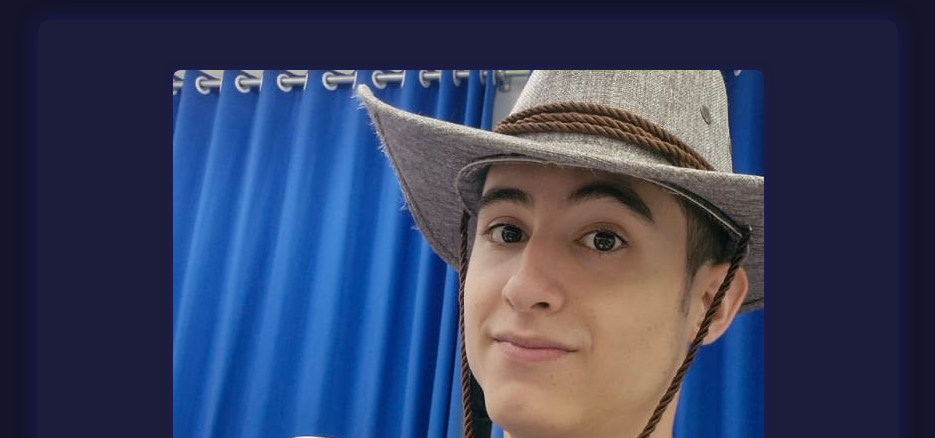
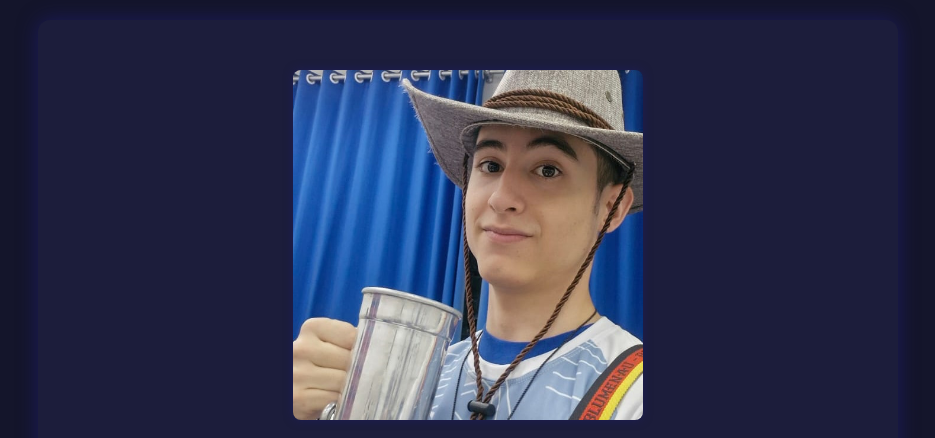
Before and after one commit to bushiboi/bushiboi.github.io, a plain HTML site: page index.html in a window 1280 px wide. Shown: the top 438 px of the page, without its empty margins (172-1107 px from the left). Drawn offline with Linux system fonts and the light colour scheme.

Commit message:
Update index.html

```diff
--- a/index.html
+++ b/index.html
@@ -100,7 +100,7 @@
 </head>
 <body>
     <div class="container">
-        <img src="ENT.jpg" alt="Foto de Enzo Neckel Tomaz">
+        <img src="ENT.jpg" alt="Foto de Enzo Neckel Tomaz" width=350 height=350>
         <h1>Enzo Neckel Tomaz</h1>
         <hr>
         <p><strong>Seja bem Vindo a minha página! Veja mais sobre mim a seguir :)</strong></p>
```
